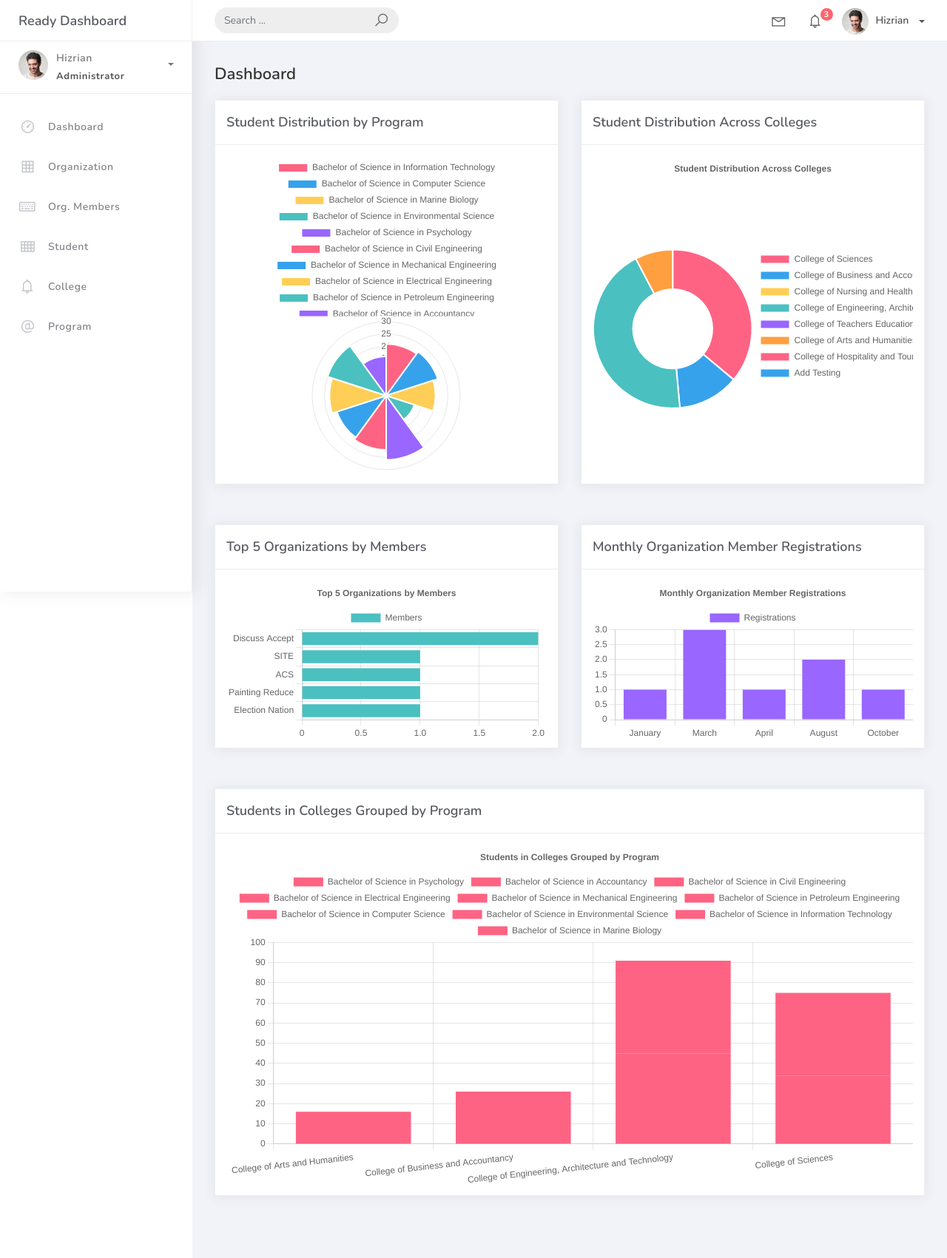
After one commit to gyuNoel/psuSphere, a Django app: page /dashboard/ in a window 1280 px wide. The commit adds this page. Shown: the whole page at 74% size. Run offline with Django 5.2, Linux system fonts and the light colour scheme; data comes from the database, SQL or seed files in the repository; both versions use the stored data as it was after the commit; some libraries are stand-ins or nearby versions.

Commit message:
chart added

```diff
--- a/projectsite/projectsite/urls.py
+++ b/projectsite/projectsite/urls.py
@@ -14,46 +14,99 @@ Including another URLconf
     1. Import the include() function: from django.urls import include, path
     2. Add a URL to urlpatterns:  path('blog/', include('blog.urls'))
 """
+
 from django.contrib import admin
 from django.urls import path, re_path
-from studentorg.views import HomePageView, OrganizationList, OrganizationCreateView, OrganizationUpdateView, OrganizationDeleteView
-from studentorg.views import StudentList, StudentCreateView, StudentUpdateView,StudentDeleteView
-from studentorg.views import OrgmemberList, OrgmemberCreateView,OrgmemberUpdateView, OrgmemberDeleteView
-from studentorg.views import CollegeList, CollegeCreateView, CollegeUpdateView,CollegeDeleteView
-from studentorg.views import ProgramList,ProgramCreateView, ProgramUpdateView,ProgramDeleteView
+from studentorg.views import (
+    HomePageView,
+    OrganizationList,
+    OrganizationCreateView,
+    OrganizationUpdateView,
+    OrganizationDeleteView,
+)
+from studentorg.views import (
+    StudentList,
+    StudentCreateView,
+    StudentUpdateView,
+    StudentDeleteView,
+)
+from studentorg.views import (
+    OrgmemberList,
+    OrgmemberCreateView,
+    OrgmemberUpdateView,
+    OrgmemberDeleteView,
+)
+from studentorg.views import (
+    CollegeList,
+    CollegeCreateView,
+    CollegeUpdateView,
+    CollegeDeleteView,
+)
+from studentorg.views import (
+    ProgramList,
+    ProgramCreateView,
+    ProgramUpdateView,
+    ProgramDeleteView,
+)
+from studentorg.views import dashboard
 from studentorg import views
 from django.contrib.auth import views as auth_views
 
 urlpatterns = [
-    path('admin/', admin.site.urls),
-    path ('', views.HomePageView.as_view(), name='home'),
-    #Organization
-    path('organization_list',OrganizationList.as_view(), name='organization-list'),
-    path('organization_list/add', OrganizationCreateView.as_view(), name='organization-add'),
-    path('organization_list/<pk>', OrganizationUpdateView.as_view(), name='organization-update'),
-    path('organization_list/<pk>/delete', OrganizationDeleteView.as_view(), name='organization-delete'),
-    re_path(r'^login/$', auth_views.LoginView.as_view(
-        template_name='login.html'), name='login'),
-    re_path(r'^logout/$', auth_views.LogoutView.as_view(), name='logout'),
-
-    #Student
-    path('student_list',StudentList.as_view(), name='student-list'),
-    path('student_list/add', StudentCreateView.as_view(), name='student-add'),
-    path('student_list/<pk>', StudentUpdateView.as_view(), name='student-update'),
-    path('student_list/<pk>/delete', StudentDeleteView.as_view(), name='student-delete'),
-    #Orgmember
-    path('orgmember_list',OrgmemberList.as_view(), name='orgmember-list'),
-    path('orgmember_list/add', OrgmemberCreateView.as_view(), name='orgmember-add'),
-    path('orgmember_list/<pk>', OrgmemberUpdateView.as_view(), name='orgmember-update'),
-    path('orgmember_list/<pk>/delete', OrgmemberDeleteView.as_view(), name='orgmember-delete'),
-    #College
-    path ('college_list',CollegeList.as_view(), name='college-list'),
-    path('college_list/add', CollegeCreateView.as_view(), name='college-add'),
-    path('college_list/<pk>',CollegeUpdateView.as_view(), name='college-update'),
-    path('college_list/<pk>/delete', CollegeDeleteView.as_view(), name='college-delete'),
-    #Program
-    path('program_list',ProgramList.as_view(), name='program-list'),
-    path('program_list/add', ProgramCreateView.as_view(), name='program-add'),
-    path('program_list/<pk>', ProgramUpdateView.as_view(), name='program-update'),
-    path('program_list/<pk>/delete',ProgramDeleteView.as_view(), name='program-delete'),
+    path("admin/", admin.site.urls),
+    path("", views.HomePageView.as_view(), name="home"),
+    # Organization
+    path("organization_list", OrganizationList.as_view(), name="organization-list"),
+    path(
+        "organization_list/add",
+        OrganizationCreateView.as_view(),
+        name="organization-add",
+    ),
+    path(
+        "organization_list/<pk>",
+        OrganizationUpdateView.as_view(),
+        name="organization-update",
+    ),
+    path(
+        "organization_list/<pk>/delete",
+        OrganizationDeleteView.as_view(),
+        name="organization-delete",
+    ),
+    re_path(
+        r"^login/$",
+        auth_views.LoginView.as_view(template_name="login.html"),
+        name="login",
+    ),
+    re_path(r"^logout/$", auth_views.LogoutView.as_view(), name="logout"),
+    # Student
+    path("student_list", StudentList.as_view(), name="student-list"),
+    path("student_list/add", StudentCreateView.as_view(), name="student-add"),
+    path("student_list/<pk>", StudentUpdateView.as_view(), name="student-update"),
+    path(
+        "student_list/<pk>/delete", StudentDeleteView.as_view(), name="student-delete"
+    ),
+    # Orgmember
+    path("orgmember_list", OrgmemberList.as_view(), name="orgmember-list"),
+    path("orgmember_list/add", OrgmemberCreateView.as_view(), name="orgmember-add"),
+    path("orgmember_list/<pk>", OrgmemberUpdateView.as_view(), name="orgmember-update"),
+    path(
+        "orgmember_list/<pk>/delete",
+        OrgmemberDeleteView.as_view(),
+        name="orgmember-delete",
+    ),
+    # College
+    path("college_list", CollegeList.as_view(), name="college-list"),
+    path("college_list/add", CollegeCreateView.as_view(), name="college-add"),
+    path("college_list/<pk>", CollegeUpdateView.as_view(), name="college-update"),
+    path(
+        "college_list/<pk>/delete", CollegeDeleteView.as_view(), name="college-delete"
+    ),
+    # Program
+    path("program_list", ProgramList.as_view(), name="program-list"),
+    path("program_list/add", ProgramCreateView.as_view(), name="program-add"),
+    path("program_list/<pk>", ProgramUpdateView.as_view(), name="program-update"),
+    path(
+        "program_list/<pk>/delete", ProgramDeleteView.as_view(), name="program-delete"
+    ),
+    path("dashboard/", dashboard, name="dashboard"),
 ]
--- a/projectsite/studentorg/forms.py
+++ b/projectsite/studentorg/forms.py
@@ -6,26 +6,31 @@ from .models import Orgmember
 from .models import College
 from .models import Program
 
+
 class OrganizationForm(ModelForm):
     class Meta:
         model = Organization
         fields = "__all__"
+
 
 class StudentForm(ModelForm):
     class Meta:
         model = Student
         fields = "__all__"
 
+
 class OrgmemberForm(ModelForm):
     class Meta:
         model = Orgmember
         fields = "__all__"
+
 
 class CollegeForm(ModelForm):
     class Meta:
         model = College
         fields = "__all__"
 
+
 class ProgramForm(ModelForm):
     class Meta:
         model = Program
--- a/projectsite/studentorg/views.py
+++ b/projectsite/studentorg/views.py
@@ -1,8 +1,18 @@
+import json
+from itertools import count
 from django.shortcuts import render
 from django.views.generic.list import ListView
 from django.views.generic.edit import CreateView, UpdateView, DeleteView
-from studentorg.models import Organization,Student, Orgmember, College, Program
-from studentorg.forms import OrganizationForm, StudentForm, OrgmemberForm, CollegeForm, ProgramForm
+from studentorg.models import Organization, Student, Orgmember, College, Program
+from studentorg.forms import (
+    OrganizationForm,
+    StudentForm,
+    OrgmemberForm,
+    CollegeForm,
+    ProgramForm,
+)
+from datetime import datetime
+from django.db.models import Count, F, Q
 from django.urls import reverse_lazy
 from typing import Any
 from django.db.models.query import QuerySet
@@ -10,176 +20,302 @@ from django.db.models import Q
 from django.utils.decorators import method_decorator
 from django.contrib.auth.decorators import login_required
 
-@method_decorator(login_required, name='dispatch')
 
+@method_decorator(login_required, name="dispatch")
 class HomePageView(ListView):
     model = Organization
-    context_object_name = 'home'
+    context_object_name = "home"
     template_name = "home.html"
+
 
 class OrganizationList(ListView):
     model = Organization
-    context_object_name = 'organization'
-    template_name = 'org_list.html'
+    context_object_name = "organization"
+    template_name = "org_list.html"
     paginate_by = 5
 
     def get_queryset(self, *args, **kwargs):
         qs = super(OrganizationList, self).get_queryset(*args, **kwargs)
         if self.request.GET.get("q") != None:
-            query = self.request.GET.get('q')
+            query = self.request.GET.get("q")
             qs = qs.filter(Q(name__icontains=query) | Q(description__icontains=query))
         return qs
+
 
 class OrganizationCreateView(CreateView):
     model = Organization
     form_class = OrganizationForm
-    template_name = 'org_add.html'
-    success_url = reverse_lazy('organization-list')
+    template_name = "org_add.html"
+    success_url = reverse_lazy("organization-list")
+
 
 class OrganizationUpdateView(UpdateView):
     model = Organization
     form_class = OrganizationForm
-    template_name = 'org_edit.html'
-    success_url = reverse_lazy('organization-list')
+    template_name = "org_edit.html"
+    success_url = reverse_lazy("organization-list")
+
 
 class OrganizationDeleteView(DeleteView):
     model = Organization
-    template_name = 'org_del.html'
-    success_url = reverse_lazy('organization-list')
-
-
+    template_name = "org_del.html"
+    success_url = reverse_lazy("organization-list")
 
 
 class StudentList(ListView):
     model = Student
-    context_object_name = 'student'
-    template_name = 'student_list.html'
+    context_object_name = "student"
+    template_name = "student_list.html"
     paginate_by = 5
 
     def get_queryset(self, *args, **kwargs):
         qs = super(StudentList, self).get_queryset(*args, **kwargs)
         if self.request.GET.get("q") != None:
-            query = self.request.GET.get('q')
-            qs = qs.filter(Q(student_id__icontains=query) |Q(lastname__icontains=query) | Q(firstname__icontains=query) | Q(middlename__icontains=query) | Q(program__prog_name__icontains=query))
+            query = self.request.GET.get("q")
+            qs = qs.filter(
+                Q(student_id__icontains=query)
+                | Q(lastname__icontains=query)
+                | Q(firstname__icontains=query)
+                | Q(middlename__icontains=query)
+                | Q(program__prog_name__icontains=query)
+            )
         return qs
+
 
 class StudentCreateView(CreateView):
     model = Student
     form_class = StudentForm
-    template_name = 'student_add.html'
-    success_url = reverse_lazy('student-list')
+    template_name = "student_add.html"
+    success_url = reverse_lazy("student-list")
+
 
 class StudentUpdateView(UpdateView):
     model = Student
     form_class = StudentForm
-    template_name = 'student_edit.html'
-    success_url = reverse_lazy('student-list')
+    template_name = "student_edit.html"
+    success_url = reverse_lazy("student-list")
+
 
 class StudentDeleteView(DeleteView):
     model = Student
-    template_name = 'student_del.html'
-    success_url = reverse_lazy('student-list')
-
-
-
+    template_name = "student_del.html"
+    success_url = reverse_lazy("student-list")
 
 
 class OrgmemberList(ListView):
     model = Orgmember
-    context_object_name = 'org_member'
-    template_name = 'orgmem_list.html'
+    context_object_name = "org_member"
+    template_name = "orgmem_list.html"
     paginate_by = 5
 
     def get_queryset(self, *args, **kwargs):
         qs = super(OrgmemberList, self).get_queryset(*args, **kwargs)
         if self.request.GET.get("q") != None:
-            query = self.request.GET.get('q')
-            qs = qs.filter(Q(student__lastname__icontains=query) | Q(Organization__name__icontains=query))
+            query = self.request.GET.get("q")
+            qs = qs.filter(
+                Q(student__lastname__icontains=query)
+                | Q(Organization__name__icontains=query)
+            )
         return qs
 
 
 class OrgmemberCreateView(CreateView):
     model = Orgmember
     form_class = OrgmemberForm
-    template_name = 'orgmem_add.html'
-    success_url = reverse_lazy('orgmember-list')
+    template_name = "orgmem_add.html"
+    success_url = reverse_lazy("orgmember-list")
+
 
 class OrgmemberUpdateView(UpdateView):
     model = Orgmember
     form_class = OrgmemberForm
-    template_name = 'orgmem_edit.html'
-    success_url = reverse_lazy('orgmember-list')
+    template_name = "orgmem_edit.html"
+    success_url = reverse_lazy("orgmember-list")
+
 
 class OrgmemberDeleteView(DeleteView):
     model = Orgmember
-    template_name = 'orgmem_del.html'
-    success_url = reverse_lazy('orgmember-list')
-
-
-
-
+    template_name = "orgmem_del.html"
+    success_url = reverse_lazy("orgmember-list")
 
 
 class CollegeList(ListView):
     model = College
-    context_object_name = 'college'
-    template_name = 'college_list.html'
+    context_object_name = "college"
+    template_name = "college_list.html"
     paginate_by = 5
 
     def get_queryset(self, *args, **kwargs):
         qs = super(CollegeList, self).get_queryset(*args, **kwargs)
         if self.request.GET.get("q") != None:
-            query = self.request.GET.get('q')
+            query = self.request.GET.get("q")
             qs = qs.filter(Q(college_name__icontains=query))
         return qs
+
 
 class CollegeCreateView(CreateView):
     model = College
     form_class = CollegeForm
-    template_name = 'college_add.html'
-    success_url = reverse_lazy('college-list')
+    template_name = "college_add.html"
+    success_url = reverse_lazy("college-list")
+
 
 class CollegeUpdateView(UpdateView):
     model = College
     form_class = CollegeForm
-    template_name = 'college_edit.html'
-    success_url = reverse_lazy('college-list')
+    template_name = "college_edit.html"
+    success_url = reverse_lazy("college-list")
+
 
 class CollegeDeleteView(DeleteView):
     model = College
-    template_name = 'college_del.html'
-    success_url = reverse_lazy('college-list')
-
-
-
+    template_name = "college_del.html"
+    success_url = reverse_lazy("college-list")
 
 
 class ProgramList(ListView):
     model = Program
-    context_object_name = 'program'
-    template_name = 'program_list.html'
+    context_object_name = "program"
+    template_name = "program_list.html"
     paginate_by = 5
 
     def get_queryset(self, *args, **kwargs):
         qs = super(ProgramList, self).get_queryset(*args, **kwargs)
         if self.request.GET.get("q") != None:
-            query = self.request.GET.get('q')
-            qs = qs.filter(Q(prog_name__icontains=query) |Q(college__college_name__icontains=query))
+            query = self.request.GET.get("q")
+            qs = qs.filter(
+                Q(prog_name__icontains=query)
+                | Q(college__college_name__icontains=query)
+            )
         return qs
+
 
 class ProgramCreateView(CreateView):
     model = Program
     form_class = ProgramForm
-    template_name = 'program_add.html'
-    success_url = reverse_lazy('program-list')
+    template_name = "program_add.html"
+    success_url = reverse_lazy("program-list")
+
 
 class ProgramUpdateView(UpdateView):
     model = Program
     form_class = ProgramForm
-    template_name = 'program_edit.html'
-    success_url = reverse_lazy('program-list')
+    template_name = "program_edit.html"
+    success_url = reverse_lazy("program-list")
+
 
 class ProgramDeleteView(DeleteView):
     model = Program
-    template_name = 'program_del.html'
-    success_url = reverse_lazy('program-list')
+    template_name = "program_del.html"
+    success_url = reverse_lazy("program-list")
+
+
+# Dashboard View (Charts)
+
+
+def dashboard(request):
+
+    # Chart 1: Polar Area Chart - Distribution of students across programs
+
+    program_distribution = {
+        "labels": list(Program.objects.values_list("prog_name", flat=True)),
+        "data": list(
+            Program.objects.annotate(student_count=Count("student")).values_list(
+                "student_count", flat=True
+            )
+        ),
+    }
+
+    # Chart 2: Doughnut Chart - Percentage of students in each college
+
+    college_distribution = {
+        "labels": list(College.objects.values_list("college_name", flat=True)),
+        "data": list(
+            College.objects.annotate(
+                student_count=Count("program__student")
+            ).values_list("student_count", flat=True)
+        ),
+    }
+
+    # Chart 3: Horizontal Bar Chart - Top 5 organizations with the most members
+
+    top_organizations = {
+        "labels": list(
+            Organization.objects.annotate(member_count=Count("orgmember"))
+            .order_by("-member_count")[:5]
+            .values_list("name", flat=True)
+        ),
+        "data": list(
+            Organization.objects.annotate(member_count=Count("orgmember"))
+            .order_by("-member_count")[:5]
+            .values_list("member_count", flat=True)
+        ),
+    }
+
+    # Chart 4: Heatmap - Monthly organization member registrations
+
+    monthly_registrations = (
+        Orgmember.objects.extra(select={"month": "strftime('%%m', date_joined)"})
+        .values("month")
+        .annotate(count=Count("id"))
+        .order_by("month")
+    )
+
+    # Map numeric months to month names
+
+    month_map = {
+        "01": "January",
+        "02": "February",
+        "03": "March",
+        "04": "April",
+        "05": "May",
+        "06": "June",
+        "07": "July",
+        "08": "August",
+        "09": "September",
+        "10": "October",
+        "11": "November",
+        "12": "December",
+    }
+
+    heatmap_data = {
+        "labels": [month_map[entry["month"]] for entry in monthly_registrations],
+        "data": [entry["count"] for entry in monthly_registrations],
+    }
+
+    # Chart 5: Stacked Bar Chart - Number of students in each college grouped by program
+
+    college_program_data = Program.objects.values(
+        "college__college_name", "prog_name"
+    ).annotate(student_count=Count("student"))
+
+    stacked_bar_labels = list(
+        college_program_data.values_list("college__college_name", flat=True).distinct()
+    )
+
+    stacked_bar_datasets = {}
+
+    for entry in college_program_data:
+
+        program_name = entry["prog_name"]
+
+        if program_name not in stacked_bar_datasets:
+
+            stacked_bar_datasets[program_name] = [0] * len(stacked_bar_labels)
+
+        stacked_bar_datasets[program_name][
+            stacked_bar_labels.index(entry["college__college_name"])
+        ] = entry["student_count"]
+
+    # Context for Rendering the Dashboard
+
+    context = {
+        "program_distribution": program_distribution,
+        "college_distribution": college_distribution,
+        "stacked_bar_labels": stacked_bar_labels,
+        "stacked_bar_datasets": stacked_bar_datasets,
+        "top_organizations": top_organizations,
+        "heatmap_data": heatmap_data,
+    }
+
+    return render(request, "dashboard.html", context)
--- a/projectsite/templates/base.html
+++ b/projectsite/templates/base.html
@@ -15,7 +15,7 @@
 	<div class="wrapper">
 		<div class="main-header">
 			<div class="logo-header">
-				<a href="index.html" class="logo">
+				<a href="{% url 'dashboard' %}" class="logo">
 					Ready Dashboard
 				</a>
 				<button class="navbar-toggler sidenav-toggler ml-auto" type="button" data-toggle="collapse" data-target="collapse" aria-controls="sidebar" aria-expanded="false" aria-label="Toggle navigation">
@@ -169,7 +169,7 @@
 					</div>
 					<ul class="nav">
 						<li class="nav-item">
-							<a href="index.html">
+							<a href="{% url 'dashboard' %}">
 								<i class="la la-dashboard"></i>
 								<p>Dashboard</p>
 							</a>
--- /dev/null
+++ b/projectsite/templates/dashboard.html
@@ -0,0 +1,198 @@
+{% extends 'base.html' %}
+{% load static %}
+{% block content %}
+<div class="content">
+    <div class="container-fluid">
+        <h4 class="page-title">Dashboard</h4>
+
+        <div class="row">
+            <!-- Chart 1: Polar Area Chart -->
+            <div class="col-md-6 mb-4">
+                <div class="card">
+                    <div class="card-header">
+                        <h5 class="card-title">Student Distribution by Program</h5>
+                    </div>
+                    <div class="card-body">
+                        <canvas id="polarAreaChart"></canvas>
+                    </div>
+                </div>
+            </div>
+
+            <!-- Chart 2: Doughnut Chart for Student Distribution Across Colleges -->
+            <div class="col-md-6 mb-4">
+                <div class="card">
+                    <div class="card-header">
+                        <h5 class="card-title">Student Distribution Across Colleges</h5>
+                    </div>
+                    <div class="card-body">
+                        <canvas id="collegeDoughnutChart"></canvas>
+                    </div>
+                </div>
+            </div>
+        </div>
+
+        <div class="row">
+            <!-- Chart 3: Horizontal Bar Chart -->
+            <div class="col-md-6 mb-4">
+                <div class="card">
+                    <div class="card-header">
+                        <h5 class="card-title">Top 5 Organizations by Members</h5>
+                    </div>
+                    <div class="card-body">
+                        <canvas id="horizontalBarChart"></canvas>
+                    </div>
+                </div>
+            </div>
+
+            <!-- Chart 4: Heatmap -->
+            <div class="col-md-6 mb-4">
+                <div class="card">
+                    <div class="card-header">
+                        <h5 class="card-title">Monthly Organization Member Registrations</h5>
+                    </div>
+                    <div class="card-body">
+                        <canvas id="heatmapChart"></canvas>
+                    </div>
+                </div>
+            </div>
+        </div>
+
+        <div class="row">
+            <!-- Chart 5: Stacked Bar Chart -->
+            <div class="col-md-12 mb-4">
+                <div class="card">
+                    <div class="card-header">
+                        <h5 class="card-title">Students in Colleges Grouped by Program</h5>
+                    </div>
+                    <div class="card-body">
+                        <canvas id="stackedBarChart"></canvas>
+                    </div>
+                </div>
+            </div>
+        </div>
+    </div>
+</div>
+
+<script src="https://cdn.jsdelivr.net/npm/chart.js"></script>
+<script>
+    // Chart 1: Polar Area Chart
+    const polarAreaData = {
+        labels: {{ program_distribution.labels|safe }},
+        datasets: [{
+            data: {{ program_distribution.data|safe }},
+            backgroundColor: ['#FF6384', '#36A2EB', '#FFCE56', '#4BC0C0', '#9966FF']
+        }]
+    };
+    new Chart(document.getElementById('polarAreaChart'), {
+        type: 'polarArea',
+        data: polarAreaData
+    });
+
+
+    // Chart 2: Doughnut Chart for Student Distribution Across Colleges
+    const collegeDoughnutData = {
+        labels: {{ college_distribution.labels|safe }},
+        datasets: [{
+            data: {{ college_distribution.data|safe }},
+            backgroundColor: ['#FF6384', '#36A2EB', '#FFCE56', '#4BC0C0', '#9966FF', '#FF9F40']
+        }]
+    };
+
+    new Chart(document.getElementById('collegeDoughnutChart'), {
+        type: 'doughnut',
+        data: collegeDoughnutData,
+        options: {
+            plugins: {
+                title: {
+                    display: true,
+                    text: 'Student Distribution Across Colleges'
+                },
+                legend: {
+                    position: 'right' // Place the legend on the right
+                }
+            }
+        }
+    });
+
+
+    // Chart 3: Horizontal Bar Chart
+    const horizontalBarData = {
+        labels: {{ top_organizations.labels|safe }},
+        datasets: [{
+            label: 'Members',
+            data: {{ top_organizations.data|safe }},
+            backgroundColor: '#4BC0C0'
+        }]
+    };
+
+    new Chart(document.getElementById('horizontalBarChart'), {
+        type: 'bar',
+        data: horizontalBarData,
+        options: {
+            indexAxis: 'y',
+            plugins: {
+                title: {
+                    display: true,
+                    text: 'Top 5 Organizations by Members'
+                }
+            }
+        }
+    });
+
+
+    // Chart 4: Heatmap
+    const heatmapData = {
+        labels: {{ heatmap_data.labels|safe }},
+        datasets: [{
+            label: 'Registrations',
+            data: {{ heatmap_data.data|safe }},
+            backgroundColor: '#9966FF'
+        }]
+    };
+
+    new Chart(document.getElementById('heatmapChart'), {
+        type: 'bar',
+        data: heatmapData,
+        options: {
+            plugins: {
+                title: {
+                    display: true,
+                    text: 'Monthly Organization Member Registrations'
+                }
+            }
+        }
+    });
+
+
+    // Chart 5: Stacked Bar Chart
+    const stackedBarData = {
+        labels: {{ stacked_bar_labels|safe }},
+        datasets: [
+            {% for program_name, data in stacked_bar_datasets.items %}
+            {
+                label: "{{ program_name }}",
+                data: {{ data|safe }},
+                backgroundColor: '#FF6384'
+            },
+            {% endfor %}
+        ]
+    };
+
+    new Chart(document.getElementById('stackedBarChart'), {
+        type: 'bar',
+        data: stackedBarData,
+        options: {
+            scales: {
+                x: { stacked: true },
+                y: { stacked: true }
+            },
+            plugins: {
+                title: {
+                    display: true,
+                    text: 'Students in Colleges Grouped by Program'
+                }
+            }
+        }
+    });
+</script>
+{% endblock %}
```
Also changed, not shown: projectsite/studentorg/models.py (+5 -6 lines), projectsite/db.sqlite3, projectsite/templates/chart.html (added).
